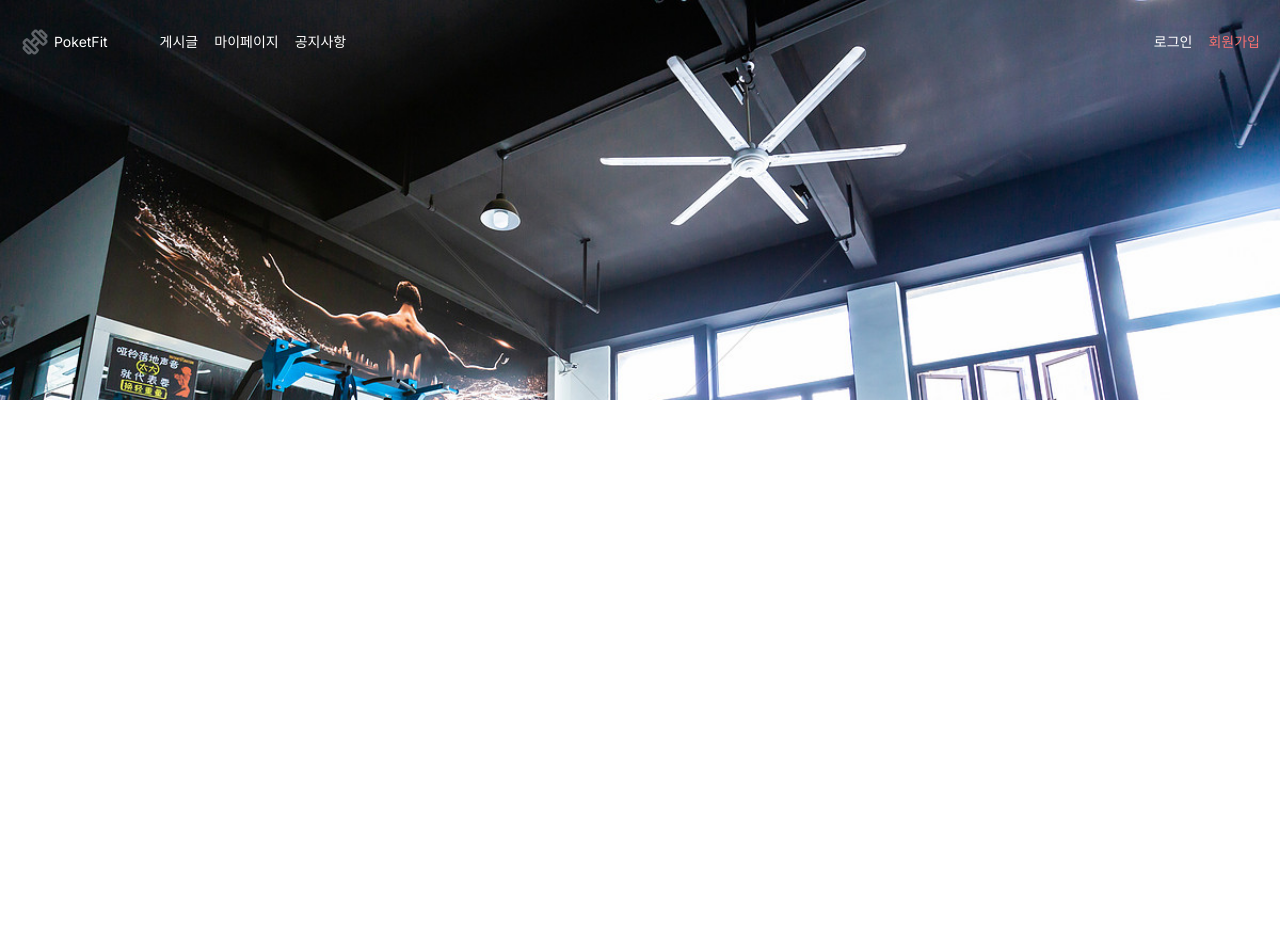
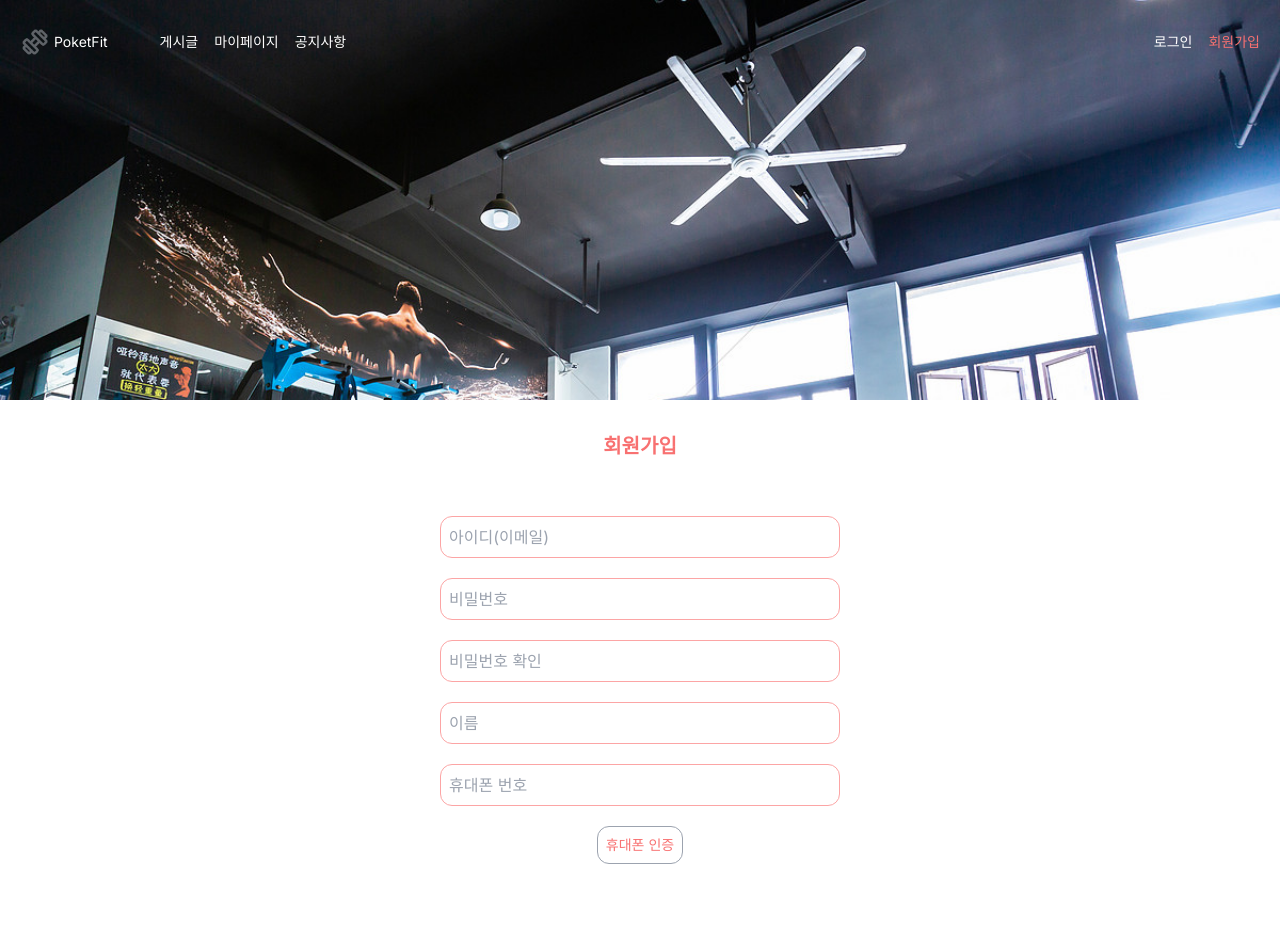
Before and after one commit to changwoo-yu/Health-project, a Next.js app: page /signup in a window 1280 px wide. Shown: the top 926 px of the page. Before the commit the page ends 800 px from the top, so only its background shows below. Built offline with nearby package versions, Linux system fonts and the light colour scheme.

Commit message:
feat: 회원가입 페이지 UI구현

```diff
--- a/src/app/(pages)/signup/page.tsx
+++ b/src/app/(pages)/signup/page.tsx
@@ -5,7 +5,55 @@ import React from "react";
 const Signup = () => {
   return (
     <div className="ml-12 mr-12 ">
-
+      <div className="flex justify-center items-center mb-10">
+        <h1 className="m-4 mt-8 text-xl text-red-400 font-bold">회원가입</h1>
+      </div>
+      <div className="flex flex-col w-full justify-center items-center mb-5">
+        <input
+          type="text"
+          name="id"
+          placeholder="아이디(이메일)"
+          className="p-2 border border-red-300 rounded-xl w-[400px] "
+        />
+      </div>
+      <div className="flex flex-col w-full justify-center items-center mb-5">
+        <input
+          type="password"
+          name="password"
+          placeholder="비밀번호"
+          className="p-2 border border-red-300 rounded-xl w-[400px]"
+        />
+      </div>
+      <div className="flex flex-col w-full justify-center items-center mb-5">
+        <input
+          type="password"
+          name="passwordCheck"
+          placeholder="비밀번호 확인"
+          className="p-2 border border-red-300 rounded-xl w-[400px]"
+        />
+      </div>
+      <div className="flex flex-col w-full justify-center items-center mb-5 ">
+        <input
+          type="text"
+          name="password"
+          placeholder="이름"
+          className="p-2 border border-red-300 rounded-xl w-[400px]"
+        />
+      </div>
+      <div className="flex flex-col w-full justify-center items-center mb-5">
+        <input
+          type="text"
+          name="phone"
+          placeholder="휴대폰 번호"
+          className="p-2 border border-red-300 rounded-xl w-[400px]"
+        />
+      </div>
+      <div className="flex justify-center items-center mb-16 text-sm ">
+        <button className="rounded-xl border border-gray-400 text-red-400 p-2">휴대폰 인증</button>
+      </div>
+      <div className="flex justify-center items-center mb-10 ">
+        <button className=" p-4 rounded-xl bg-red-400 text-white">가입하기</button>
+      </div>
     </div>
   );
 };
```
